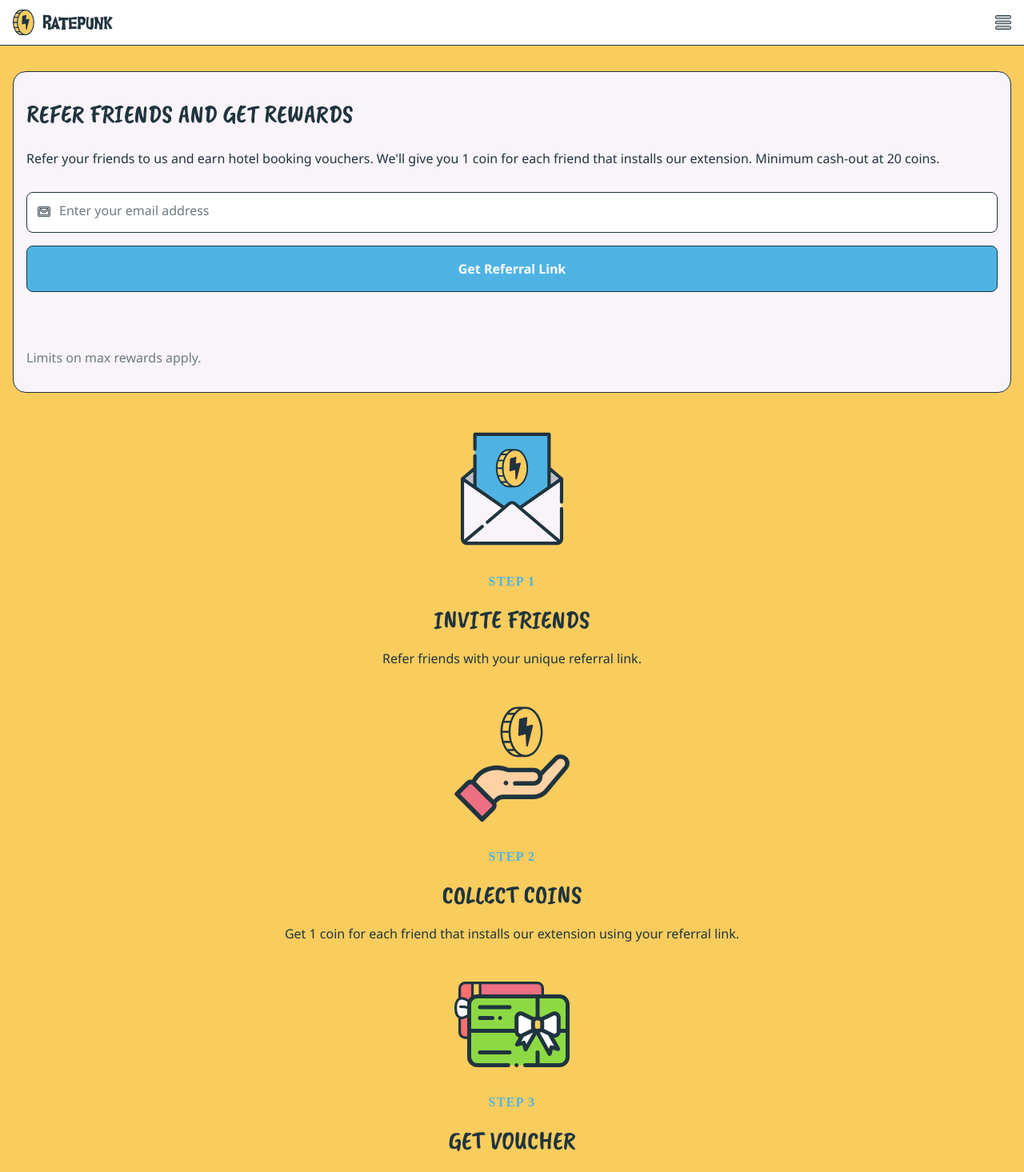
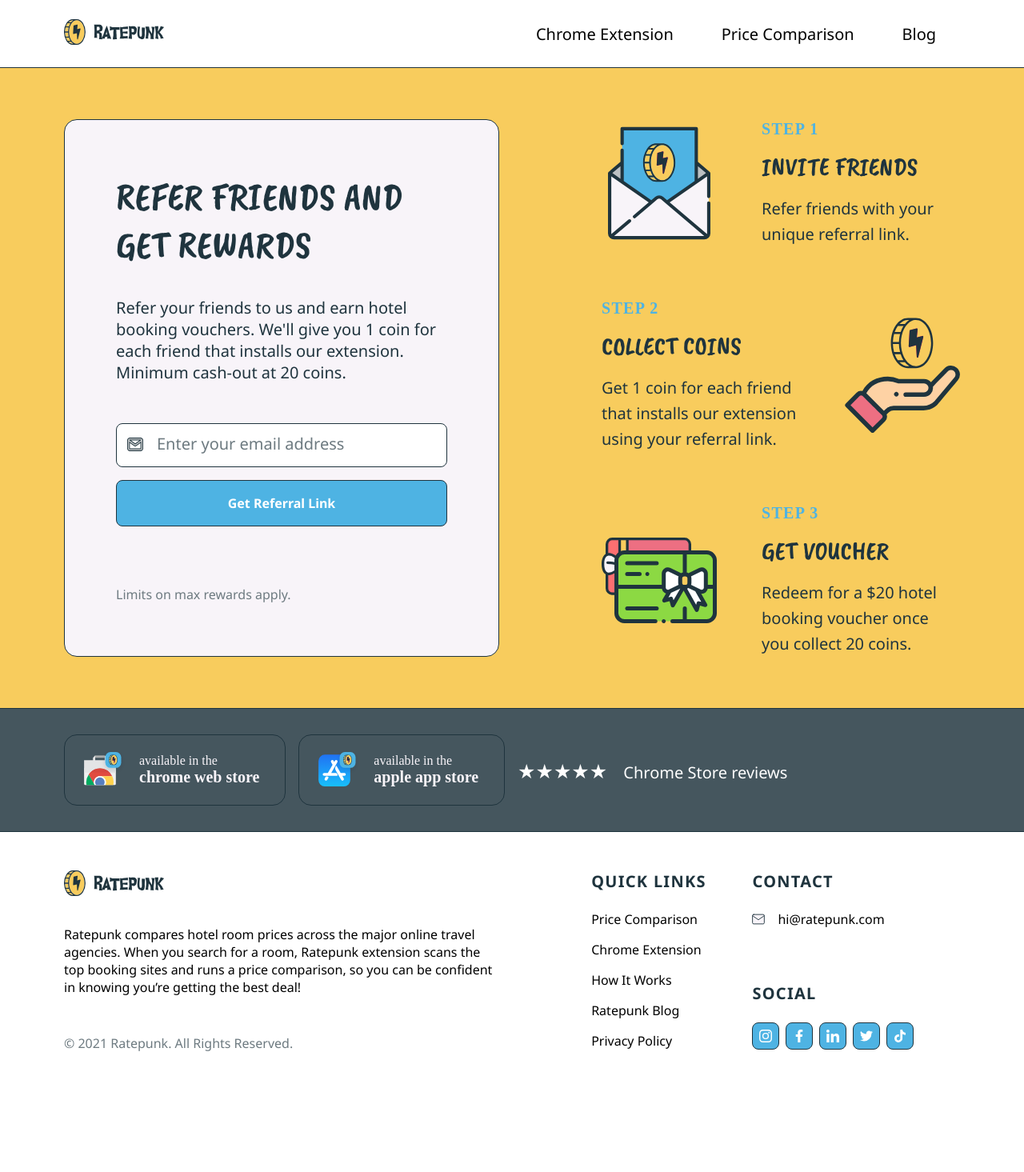
Before and after one commit to ivenckunas/ratepunk, a Next.js app: page / in a window 1280 px wide. Shown: the top 1465 px of the page at 80% size. Built offline with nearby package versions, Linux system fonts and the light colour scheme.

Commit message:
desktop responsiveness

```diff
--- a/src/components/AppStore/AppStore.tsx
+++ b/src/components/AppStore/AppStore.tsx
@@ -6,6 +6,7 @@
 export default function AppStore() {
 	return (
 		<div className={styles.container}>
+			<div className={styles.storeContainer}>
 				<div className={styles.storeCard}>
 					<a
 						href='https://chromewebstore.google.com/detail/ratepunk-same-hotel-way-c/gdaioanblcnghddimngklkhgcbomfdck?pli=1'
@@ -44,5 +45,6 @@
 					<span>&#9733;&#9733;&#9733;&#9733;&#9733;</span> Chrome Store reviews
 				</p>
 			</div>
+		</div>
 	);
 }
--- a/src/components/AppStore/appStore.module.scss
+++ b/src/components/AppStore/appStore.module.scss
@@ -2,23 +2,12 @@
   background-color: #45565E;
   border-bottom: 1px solid #1F343E;
   padding: 32px;
+
+
+  .storeContainer {
     display: flex;
     flex-direction: column;
     gap: 16px;
-
-
-
-  p {
-    text-align: center;
-    color: #FFFFFF;
-    font-family: Noto Sans;
-    font-size: 16px;
-
-    span {
-      font-size: 17px;
-      margin-right: 15px;
-    }
-  }
 
     .storeCard {
       border: 1px solid #1F343E;
@@ -57,4 +46,48 @@
         }
       }
     }
+
+    p {
+      text-align: center;
+      color: #FFFFFF;
+      font-family: Noto Sans;
+      font-size: 16px;
+
+      span {
+        font-size: 21px;
+        margin-right: 15px;
       }
+    }
+  }
+}
+
+
+@media (min-width: 1025px) {
+  .container {
+    .storeContainer {
+      max-width: 1120px;
+      margin: 0 auto;
+      flex-direction: row;
+      align-items: center;
+
+      .storeCard {
+        padding: 16px 66px 15px 24px;
+        margin-right: 16px;
+        transition: 0.2s;
+
+        &:hover {
+          cursor: pointer;
+          background-color: #1F343E;
+        }
+      }
+
+      p {
+        font-size: 20px;
+
+        span {
+          font-size: 25px;
+        }
+      }
+    }
+  }
+}
--- a/src/components/Footer/Footer.tsx
+++ b/src/components/Footer/Footer.tsx
@@ -12,10 +12,15 @@
 	return (
 		<div className={styles.footerContainer}>
 			<div className={styles.about}>
-				<Image
-					src={logo}
-					alt='RatePunk logo'
-				/>
+				<a
+					href='https://www.ratepunk.com'
+					target='_blank'
+				>
+					<Image
+						src={logo}
+						alt='RatePunk logo'
+					/>
+				</a>
 				<p>Ratepunk compares hotel room prices across the major online travel agencies. When you search for a room, Ratepunk extension scans the top booking sites and runs a price comparison, so you can be confident in knowing you’re getting the best deal!</p>
 			</div>
 			<div className={styles.links}>
@@ -30,7 +35,7 @@
 			</div>
 			<div className={styles.contact}>
 				<h2>CONTACT</h2>
-				<div>
+				<a href='mailto: hi@ratepunk.com'>
 					<Image
 						src={email}
 						alt=''
@@ -38,7 +43,7 @@
 						width={16}
 					/>
 					<p>hi@ratepunk.com</p>
-				</div>
+				</a>
 			</div>
 			<div className={styles.social}>
 				<h2>SOCIAL</h2>
--- a/src/components/Footer/footer.module.scss
+++ b/src/components/Footer/footer.module.scss
@@ -40,7 +40,9 @@
   .contact {
     margin-bottom: 32px;
 
-    div {
+    a {
+      text-decoration: none;
+      color: black;
       display: flex;
       align-items: center;
       gap: 16px;
@@ -74,3 +76,74 @@
     color: #6D7A80;
   }
 }
+
+
+@media (min-width: 1025px) {
+  .footerContainer {
+    max-width: 1120px;
+    margin: 0 auto;
+    display: grid;
+    grid-template-areas:
+      "about about links contact"
+      "copyright copyright links social"
+    ;
+
+    h2 {
+      font-size: 20px;
+    }
+
+    .about {
+      grid-area: about;
+      max-width: 544px;
+    }
+
+    .links {
+      grid-area: links;
+
+      ul {
+        gap: 16px;
+
+        li {
+          transition: 0.2s;
+
+          &:hover {
+            cursor: pointer;
+            color: #4EB3E3;
+          }
+        }
+      }
+
+    }
+
+    .contact {
+      grid-area: contact;
+
+      a {
+        transition: 0.2s;
+
+        &:hover {
+          cursor: pointer;
+          color: #4EB3E3;
+        }
+      }
+    }
+
+    .social {
+      grid-area: social;
+      margin-top: -65px;
+
+      img {
+        transition: 0.2s;
+
+        &:hover {
+          cursor: pointer;
+          filter: brightness(0.8);
+        }
+      }
+    }
+
+    .copyright {
+      grid-area: copyright;
+    }
+  }
+}
--- a/src/components/Nav/Nav.tsx
+++ b/src/components/Nav/Nav.tsx
@@ -6,38 +6,44 @@
 import {useState} from 'react';
 
 export default function Nav() {
-	const [showBurger, setShowBurger] = useState(false);
+	const [burgerOpen, setBurgerOpen] = useState(false);
 
-	const handleBurgerClick = () => {
-		setShowBurger(!showBurger);
+	const toggleBurger = () => {
+		setBurgerOpen(!burgerOpen);
 	};
 
 	return (
 		<div className={styles.container}>
+			<a
+				href='https://www.ratepunk.com'
+				target='_blank'
+			>
 				<Image
 					src={logo}
 					alt='RatePunk logo'
 				/>
-			{showBurger ? (
-				<>
+			</a>
+			{burgerOpen ? (
 				<Image
-						onClick={() => setShowBurger(false)}
+					className={styles.close}
+					onClick={toggleBurger}
 					src={close}
 					alt='RatePunk logo'
 				/>
-					<ul>
-						<li>Chrome extension</li>
-						<li>Price Comparison</li>
-						<li>Blog</li>
-					</ul>
-				</>
 			) : (
 				<Image
-					onClick={handleBurgerClick}
+					className={styles.burger}
+					onClick={toggleBurger}
 					src={menu}
 					alt='burger menu'
 				/>
 			)}
+
+			<ul className={burgerOpen ? styles.mobileList : ''}>
+				<li>Chrome Extension</li>
+				<li>Price Comparison</li>
+				<li>Blog</li>
+			</ul>
 		</div>
 	);
 }
--- a/src/components/Nav/nav.module.scss
+++ b/src/components/Nav/nav.module.scss
@@ -8,26 +8,73 @@
   background-color: #fff;
   border-bottom: 1px solid #1F343E;
 
-  img {
-    &:first-of-type {
-      z-index: 3;
-    }
 
-    &:nth-of-type(2) {
-      margin-left: auto;
+
+  img:nth-of-type(1) {
+    margin-left: auto;
+  }
+
+
+  ul {
+    display: none;
+    list-style: none;
+    padding: 0;
+    margin-top: 30px;
+
+    li {
+      margin-bottom: 12px;
     }
   }
 
-  ul {
-    margin-top: 33px;
-    list-style: none;
-    padding: 0;
+  ul.mobileList {
+    display: flex;
+    flex-direction: column;
 
-    li {
-      margin-bottom: 16px;
-      text-transform: capitalize;
+  }
 
+
+}
+
+@media (min-width: 1025px) {
+  .container {
+    max-width: 1120px;
+    margin: 0 auto;
+    display: grid;
+    grid-template-columns: 1fr 1fr;
+    border: none;
+    padding: 24px 0;
+    position: relative;
+
+    img {
+      &:nth-child(2) {
+        display: none;
+      }
+    }
+
+    ul,
+    ul.mobileList {
+      display: flex;
+      flex-direction: row;
+      justify-content: space-around;
+      margin-top: 0;
+
+      li {
+        font-family: Noto Sans;
+        font-size: 20px;
+        transition: 0.2s;
+        margin-bottom: 0;
+
+
+        &:hover {
+          color: #4EB3E3;
+          cursor: pointer;
+        }
+      }
+    }
+
+    .burger,
+    .close {
+      display: none;
     }
   }
-
 }
--- a/src/components/Reward/Refer.tsx
+++ b/src/components/Reward/Refer.tsx
@@ -33,7 +33,7 @@
 	};
 
 	const copyUrl = () => {
-		navigator.clipboard.writeText('https://ratepunk.com/referral');
+		if (confirmed) navigator.clipboard.writeText('https://ratepunk.com/referral');
 	};
 
 	return (
@@ -63,7 +63,12 @@
 					onChange={(e) => setEmail(e.currentTarget.value)}
 					disabled={confirmed}
 				/>
-				{confirmed ? <button onClick={copyUrl}>Copy URL</button> : <button type='submit'>get referral link</button>}
+				<button
+					type='submit'
+					onClick={copyUrl}
+				>
+					{confirmed ? 'Copy URL' : 'get referral link'}
+				</button>
 			</form>
 			<p>Limits on max rewards apply.</p>
 		</div>
--- a/src/components/Reward/RewardSection.tsx
+++ b/src/components/Reward/RewardSection.tsx
@@ -4,9 +4,11 @@
 
 export default function Reward() {
 	return (
-		<section className={styles.container}>
-			<Refer />
-			<Steps />
-		</section>
+		<div className={styles.container}>
+			<div className={styles.rewardContainer}>
+				<Refer />
+				<Steps />
+			</div>
+		</div>
 	);
 }
--- a/src/components/Reward/reward.module.scss
+++ b/src/components/Reward/reward.module.scss
@@ -2,6 +2,8 @@
   padding: 32px 16px 48px 16px;
   background: #F8CC5D;
   border-bottom: 1px solid #1F343E;
+  border-top: none;
+
 
   .referContainer {
     display: flex;
@@ -148,3 +150,110 @@
   }
 
 }
+
+@media (min-width: 1025px) {
+  .container {
+
+    border-top: 1px solid #1F343E;
+    padding: 64px 0;
+
+    .rewardContainer {
+      max-width: 1120px;
+      margin: 0 auto;
+      display: grid;
+      grid-template-columns: 544px 1fr;
+      gap: 128px;
+
+
+      .referContainer {
+        justify-content: space-around;
+        padding: 64px;
+        margin-bottom: 0;
+
+        h1 {
+          font-size: 48px;
+          margin-bottom: 32px;
+        }
+
+        p {
+
+
+          &:first-of-type {
+            font-size: 20px;
+            letter-spacing: 0px;
+            margin-bottom: 40px;
+          }
+
+          &:last-of-type {
+            font-size: 16px;
+          }
+        }
+
+        form {
+
+          input {
+            background-size: 20px;
+
+            padding-top: 20px;
+
+            &::placeholder {
+              padding-left: 10px;
+              font-size: 20px;
+
+            }
+          }
+
+          button {
+            font-size: 20px;
+            margin-bottom: 153px;
+            transition: 0.2s;
+
+            &:hover {
+              cursor: pointer;
+              filter: brightness(0.8);
+            }
+          }
+        }
+      }
+
+
+      .cardsContainer {
+        justify-content: center;
+        align-items: baseline;
+        gap: 64px;
+
+        .card {
+          display: flex;
+          flex-direction: row;
+          gap: 56px;
+
+          &:nth-child(2) {
+            flex-direction: row-reverse;
+          }
+
+          img {
+            margin-bottom: 0;
+          }
+
+          .cardInfo {
+            align-items: flex-start;
+
+            p {
+              text-align: left;
+
+              &:first-of-type {
+                font-size: 20px;
+              }
+
+              &:last-of-type {
+                font: normal normal normal 20px/32px Noto Sans;
+              }
+
+            }
+          }
+        }
+      }
+    }
+  }
+
+}
--- a/src/styles/globals.css
+++ b/src/styles/globals.css
@@ -5,7 +5,9 @@
 h1,
 h2,
 h3,
-p {
+p,
+ul,
+li {
   padding: 0;
   margin: 0;
 }
```
Lines whose indentation alone changed are shown as unchanged.
